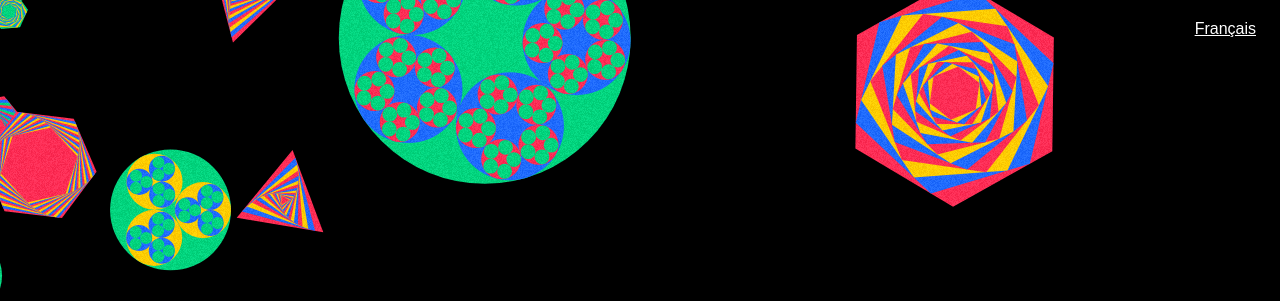
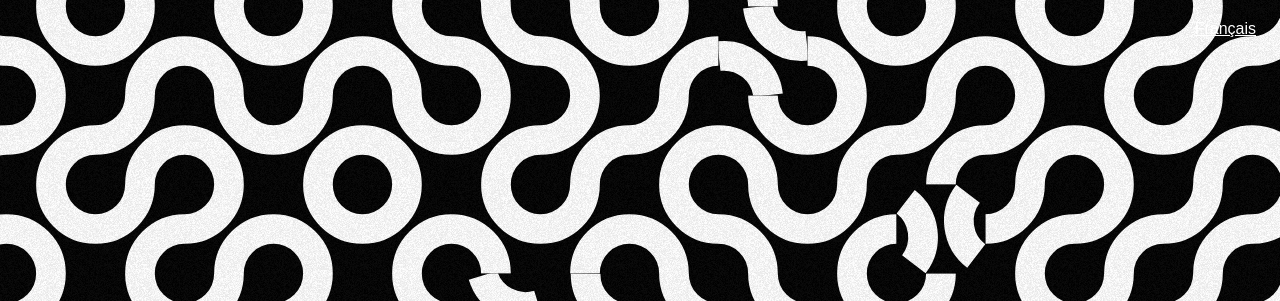
Before and after one commit to ArnaudJalbert/arnaudjalbert, an Astro site: page /en in a window 1280 px wide. Shown: the top 301 px of the page. Built offline with nearby package versions, Linux system fonts and the light colour scheme; Astro itself is replaced by a stand-in of ours.

Commit message:
feat(landing): replace fractals with drifting black and white truchet lines
Thick white quarter arcs on black link into endless winding lines that
drift from the top left. A random tile turns a quarter turn about eight
times a second. Resting tiles are stroked as one path so lines join
without seams. Runs at 24 fps with faint grain; the name inverts over it.

Blob and triangle tile variants live on the local
prototype/animated-landing branch.

```diff
--- a/src/components/Landing.astro
+++ b/src/components/Landing.astro
@@ -1,5 +1,5 @@
 ---
-// The name over an endless zoom of animated fractals flowing from the top left corner.
+// The name over a black field of white Truchet lines drifting from the top left corner.
 ---
 
 <main>
@@ -37,55 +37,27 @@
 </style>
 
 <script>
-  // Shapes live in polar coordinates around an origin just past the top left corner.
-  // Every shape grows at the same exponential rate, so the scene zooms forever toward
-  // the bottom right while new tiny shapes keep spawning at the origin.
-  const COLORS = ["#ff2d55", "#1f6bff", "#ffcc00", "#00d47e"];
-  const FRACTALS = ["orbits", "whirl"] as const;
-  const POLYGON_SIDES = [3, 5, 6];
-  const DOUBLING_SECONDS = 5;
-  const SPAWNS_PER_DOUBLING = 3;
-  const SPAWN_DISTANCE = 2;
-  const GROWTH = Math.LN2 / DOUBLING_SECONDS;
-  const FRAME_MS = 1000 / 30;
+  // A grid of tiles slides diagonally. Each tile holds two thick quarter arcs joining edge
+  // midpoints, in one of two orientations, so the arcs link into endless winding lines.
+  // Every so often a random tile turns a quarter turn into its other orientation.
+  const DRIFT_SPEED = 18; // px per second, along the diagonal
+  const FLIP_INTERVAL = 0.12; // seconds between flips
+  const FLIP_SECONDS = 0.9;
+  const FRAME_MS = 1000 / 24;
   const GRAIN_TILE = 128;
   const GRAIN_STRENGTH = 24;
-  const MAX_SPEED_BOOST = 5;
-  const CLICK_REACH = 0.3; // share of the screen diagonal
-  const CLICK_FORCE = 1500;
-  // Fractals only recurse while their pieces stay bigger than this, so distant shapes are cheap.
-  const MIN_DETAIL = 4;
 
-  type Point = { x: number; y: number };
-  type Shape = {
-    fractal: (typeof FRACTALS)[number];
-    angle: number;
-    distance: number;
-    radius: number;
-    rotation: number;
-    spin: number;
-    palette: string[];
-    sides: number;
-    branches: number;
-    phase: number;
-    offsetX: number;
-    offsetY: number;
-    velocityX: number;
-    velocityY: number;
-  };
+  type Tile = { orientation: number; flipStart: number }; // orientation 0 or 1
 
   const canvas = document.querySelector<HTMLCanvasElement>("main canvas")!;
   const context = canvas.getContext("2d")!;
-  const origin = { x: 0, y: 0 };
-  const pointer = { x: 0, y: 0, tracked: false, speed: 0 };
-  let speedBoost = 1;
-  let elapsed = 0;
+  const tiles = new Map<string, Tile>();
+  let size = 0;
   let width = 0;
   let height = 0;
-
-  const randomBetween = (min: number, max: number) => min + Math.random() * (max - min);
-  const pick = <T,>(items: readonly T[]) => items[Math.floor(Math.random() * items.length)];
-  const farthest = () => Math.hypot(width, height) * 1.3;
+  let offset = 0;
+  let elapsed = 0;
+  let sinceFlip = 0;
 
   const resize = () => {
     width = canvas.clientWidth;
@@ -93,12 +65,11 @@
     canvas.width = width * devicePixelRatio;
     canvas.height = height * devicePixelRatio;
     context.setTransform(devicePixelRatio, 0, 0, devicePixelRatio, 0, 0);
-    origin.x = -0.05 * width;
-    origin.y = -0.05 * height;
+    size = Math.round(Math.max(48, Math.min(width, height) / 9));
   };
 
-  // Each color is a small tile with faint grain baked in, so grain costs nothing per frame.
-  const createGrainFill = (color: string) => {
+  // Black and white with faint grain baked in, so grain costs nothing per frame.
+  const createGrainFill = (color: string, direction: number) => {
     const tile = document.createElement("canvas");
     tile.width = tile.height = GRAIN_TILE;
     const tileContext = tile.getContext("2d")!;
@@ -106,197 +77,137 @@
     tileContext.fillRect(0, 0, GRAIN_TILE, GRAIN_TILE);
     const pixels = tileContext.getImageData(0, 0, GRAIN_TILE, GRAIN_TILE);
     for (let i = 0; i < pixels.data.length; i += 4) {
-      const shift = (Math.random() - 0.5) * GRAIN_STRENGTH;
+      const shift = Math.random() * GRAIN_STRENGTH * direction;
       for (let channel = 0; channel < 3; channel++) pixels.data[i + channel] += shift;
     }
     tileContext.putImageData(pixels, 0, 0);
     return context.createPattern(tile, "repeat")!;
   };
-  const fills = new Map(COLORS.map((color) => [color, createGrainFill(color)]));
+  const black = createGrainFill("#000", 0.5);
+  const white = createGrainFill("#fff", -1);
 
-  // Fewer shapes along the diagonal that runs through the name, so it stays readable.
-  const randomAngle = () => {
-    const diagonal = Math.atan2(height, width);
-    let angle: number;
-    do {
-      angle = randomBetween(0.05, Math.PI / 2 - 0.05);
-    } while (Math.abs(angle - diagonal) < 0.25 && Math.random() < 0.85);
-    return angle;
+  const tileAt = (column: number, row: number) => {
+    const key = `${column},${row}`;
+    let tile = tiles.get(key);
+    if (!tile) {
+      tile = { orientation: Math.round(Math.random()), flipStart: -Infinity };
+      tiles.set(key, tile);
+    }
+    return tile;
   };
 
-  const spawn = (distance: number): Shape => ({
-    fractal: pick(FRACTALS),
-    angle: randomAngle(),
-    distance,
-    radius: distance * randomBetween(0.1, 0.3),
-    rotation: randomBetween(0, Math.PI * 2),
-    spin: randomBetween(-0.4, 0.4),
-    palette: [...COLORS].sort(() => Math.random() - 0.5).slice(0, 3),
-    sides: pick(POLYGON_SIDES),
-    branches: 3 + Math.floor(Math.random() * 3),
-    phase: randomBetween(0, Math.PI * 2),
-    offsetX: 0,
-    offsetY: 0,
-    velocityX: 0,
-    velocityY: 0,
-  });
+  const ease = (t: number) => t * t * (3 - 2 * t);
+  const flipProgress = (tile: Tile) => Math.min(1, (elapsed - tile.flipStart) / FLIP_SECONDS);
 
-  const centerOf = (shape: Shape) => ({
-    x: origin.x + Math.cos(shape.angle) * shape.distance + shape.offsetX,
-    y: origin.y + Math.sin(shape.angle) * shape.distance + shape.offsetY,
-  });
-
-  const polygonCorners = (x: number, y: number, radius: number, sides: number, rotation: number) =>
-    Array.from({ length: sides }, (_, corner) => {
-      const angle = rotation + (corner * Math.PI * 2) / sides;
-      return { x: x + Math.cos(angle) * radius, y: y + Math.sin(angle) * radius };
+  // Arcs around the top left and bottom right corners. A quarter turn gives the other orientation.
+  const addArcs = (path: Path2D, centerX: number, centerY: number, angle: number) => {
+    const half = size / 2;
+    const cos = Math.cos(angle);
+    const sin = Math.sin(angle);
+    const point = (x: number, y: number) => ({
+      x: centerX + x * cos - y * sin,
+      y: centerY + x * sin + y * cos,
     });
-
-  const addPolygon = (path: Path2D, corners: Point[]) => {
-    path.moveTo(corners[0].x, corners[0].y);
-    corners.slice(1).forEach((corner) => path.lineTo(corner.x, corner.y));
-    path.closePath();
-  };
-
-  // One path per depth, filled in order so deeper levels paint over their parents.
-  const fillPaths = (paths: Path2D[], palette: string[]) =>
-    paths.forEach((path, depth) => {
-      context.fillStyle = fills.get(palette[depth % palette.length])!;
-      context.fill(path);
-    });
-
-  // A circle holds a ring of touching circles, each holding its own ring. Levels counter-rotate.
-  const drawOrbits = (x: number, y: number, radius: number, shape: Shape) => {
-    const gap = Math.sin(Math.PI / shape.branches);
-    const childScale = gap / (1 + gap);
-    const paths: Path2D[] = [];
-    const ring = (cx: number, cy: number, r: number, level: number) => {
-      (paths[level] ??= new Path2D()).moveTo(cx + r, cy);
-      paths[level].arc(cx, cy, r, 0, Math.PI * 2);
-      const child = r * childScale;
-      if (child < MIN_DETAIL || level >= 3) return;
-      const turn = shape.rotation * (level % 2 === 0 ? 1 : -1.5);
-      for (let i = 0; i < shape.branches; i++) {
-        const angle = turn + (i * Math.PI * 2) / shape.branches;
-        ring(cx + Math.cos(angle) * (r - child), cy + Math.sin(angle) * (r - child), child, level + 1);
-      }
-    };
-    ring(x, y, radius, 0);
-    fillPaths(paths, shape.palette);
-  };
-
-  // Each polygon's corners sit partway along its parent's edges. The cut sways, so it whirls.
-  const drawWhirl = (x: number, y: number, radius: number, shape: Shape) => {
-    const cut = 0.15 + 0.1 * Math.sin(elapsed * 0.8 + shape.phase);
-    let corners = polygonCorners(x, y, radius, shape.sides, shape.rotation);
-    const paths: Path2D[] = [];
-    for (let level = 0; level < 16 && Math.hypot(corners[0].x - x, corners[0].y - y) > MIN_DETAIL; level++) {
-      addPolygon((paths[level] = new Path2D()), corners);
-      corners = corners.map((corner, i) => {
-        const next = corners[(i + 1) % corners.length];
-        return { x: corner.x + (next.x - corner.x) * cut, y: corner.y + (next.y - corner.y) * cut };
-      });
-    }
-    fillPaths(paths, shape.palette);
-  };
-
-  const drawFractal = { orbits: drawOrbits, whirl: drawWhirl };
-
-  const drawShape = (shape: Shape) => {
-    const { x, y } = centerOf(shape);
-    const radius = shape.radius;
-    if (x + radius < 0 || y + radius < 0 || x - radius > width || y - radius > height) return;
-    drawFractal[shape.fractal](x, y, radius, shape);
-  };
-
-  const render = (shapes: Shape[]) => {
-    context.clearRect(0, 0, width, height);
-    shapes.forEach(drawShape);
-  };
-
-  // A click flings nearby shapes away from it. They keep their new path.
-  const pushAway = (shapes: Shape[], clickX: number, clickY: number) => {
-    const reach = Math.hypot(width, height) * CLICK_REACH;
-    for (const shape of shapes) {
-      const { x, y } = centerOf(shape);
-      const distance = Math.hypot(x - clickX, y - clickY) || 1;
-      if (distance > reach + shape.radius) continue;
-      const force = (1 - distance / (reach + shape.radius)) * CLICK_FORCE;
-      shape.velocityX += ((x - clickX) / distance) * force;
-      shape.velocityY += ((y - clickY) / distance) * force;
+    for (const [cornerX, cornerY, start] of [
+      [-half, -half, 0],
+      [half, half, Math.PI],
+    ]) {
+      const corner = point(cornerX, cornerY);
+      const from = point(cornerX + Math.cos(start) * half, cornerY + Math.sin(start) * half);
+      path.moveTo(from.x, from.y);
+      path.arc(corner.x, corner.y, half, start + angle, start + angle + Math.PI / 2);
     }
   };
 
-  // Moving the cursor speeds the zoom up. It eases back down once the cursor rests.
-  const updateSpeedBoost = (seconds: number) => {
-    const target = 1 + Math.min(pointer.speed / 300, MAX_SPEED_BOOST);
-    speedBoost += (target - speedBoost) * Math.min(1, seconds * 2);
-    pointer.speed *= Math.exp(-4 * seconds);
+  const strokeLines = (path: Path2D) => {
+    context.strokeStyle = white;
+    context.lineWidth = size / 3;
+    context.stroke(path);
   };
 
-  // Shapes stay sorted small to large so bigger, closer shapes paint on top.
-  const advance = (shapes: Shape[], seconds: number) => {
-    updateSpeedBoost(seconds);
-    elapsed += seconds;
-    const zoomSeconds = seconds * speedBoost;
-    const growth = Math.exp(GROWTH * zoomSeconds);
-    const drag = Math.exp(-3 * seconds);
-    for (const shape of shapes) {
-      shape.distance *= growth;
-      shape.radius *= growth;
-      shape.rotation += shape.spin * seconds;
-      shape.offsetX += shape.velocityX * seconds;
-      shape.offsetY += shape.velocityY * seconds;
-      shape.velocityX *= drag;
-      shape.velocityY *= drag;
+  // Resting tiles are stroked as one path, so lines join across tile edges without seams.
+  // Turning tiles are drawn on top, each clipped to its own square.
+  const render = () => {
+    context.fillStyle = black;
+    context.fillRect(0, 0, width, height);
+    const shift = offset % size;
+    const first = -Math.floor(offset / size) - 1;
+    const resting = new Path2D();
+    const turning: { x: number; y: number; angle: number }[] = [];
+    for (let row = 0; row * size - size < height + size; row++) {
+      for (let column = 0; column * size - size < width + size; column++) {
+        const centerX = column * size - size + shift + size / 2;
+        const centerY = row * size - size + shift + size / 2;
+        const tile = tileAt(first + column, first + row);
+        const progress = flipProgress(tile);
+        if (progress >= 1) {
+          addArcs(resting, centerX, centerY, (tile.orientation * Math.PI) / 2);
+        } else {
+          const angle = ((tile.orientation - 1 + ease(progress)) * Math.PI) / 2;
+          turning.push({ x: centerX, y: centerY, angle });
+        }
+      }
     }
-    const remaining = shapes.filter((shape) => {
-      const { x, y } = centerOf(shape);
-      return Math.hypot(x - origin.x, y - origin.y) - shape.radius < farthest();
-    });
-    if (Math.random() < (SPAWNS_PER_DOUBLING / DOUBLING_SECONDS) * zoomSeconds) {
-      remaining.unshift(spawn(SPAWN_DISTANCE));
+    strokeLines(resting);
+    for (const { x, y, angle } of turning) {
+      context.save();
+      context.beginPath();
+      context.rect(x - size / 2, y - size / 2, size, size);
+      context.clip();
+      context.fillStyle = black;
+      context.fillRect(x - size / 2, y - size / 2, size, size);
+      const path = new Path2D();
+      addArcs(path, x, y, angle);
+      strokeLines(path);
+      context.restore();
     }
-    return remaining;
   };
 
-  // Starts mid-zoom: shapes spread evenly across every scale the screen can show.
-  const initialShapes = () => {
-    const octaves = Math.log2(farthest() / SPAWN_DISTANCE);
-    return Array.from({ length: Math.round(octaves * SPAWNS_PER_DOUBLING) }, () =>
-      spawn(SPAWN_DISTANCE * 2 ** (Math.random() * octaves)),
-    ).sort((a, b) => a.distance - b.distance);
+  const flipRandomTile = () => {
+    const first = -Math.floor(offset / size) - 1;
+    const column = first + Math.floor(Math.random() * (width / size + 2));
+    const row = first + Math.floor(Math.random() * (height / size + 2));
+    const tile = tileAt(column, row);
+    if (flipProgress(tile) < 1) return;
+    tile.orientation = 1 - tile.orientation;
+    tile.flipStart = elapsed;
+  };
+
+  // Forget tiles that slid off the bottom right.
+  const forgetHiddenTiles = () => {
+    const first = -Math.floor(offset / size) - 1;
+    for (const key of tiles.keys()) {
+      const [column, row] = key.split(",").map(Number);
+      if (column > first + width / size + 4 || row > first + height / size + 4) tiles.delete(key);
+    }
+  };
+
+  const advance = (seconds: number) => {
+    elapsed += seconds;
+    offset += (DRIFT_SPEED / Math.SQRT2) * seconds;
+    sinceFlip += seconds;
+    while (sinceFlip > FLIP_INTERVAL) {
+      sinceFlip -= FLIP_INTERVAL;
+      flipRandomTile();
+    }
+    if (tiles.size > 4000) forgetHiddenTiles();
   };
 
   resize();
-  let shapes = initialShapes();
-  render(shapes);
+  render();
   addEventListener("resize", () => {
     resize();
-    render(shapes);
+    render();
   });
 
   if (!matchMedia("(prefers-reduced-motion: reduce)").matches) {
-    let lastMove = performance.now();
-    addEventListener("pointermove", (event) => {
-      const now = performance.now();
-      if (pointer.tracked) {
-        const moved = Math.hypot(event.clientX - pointer.x, event.clientY - pointer.y);
-        const elapsedMove = Math.max((now - lastMove) / 1000, 0.008);
-        pointer.speed = Math.max(pointer.speed, moved / elapsedMove);
-      }
-      Object.assign(pointer, { x: event.clientX, y: event.clientY, tracked: true });
-      lastMove = now;
-    });
-    addEventListener("pointerdown", (event) => pushAway(shapes, event.clientX, event.clientY));
-
     let last = performance.now();
     const frame = (now: number) => {
       requestAnimationFrame(frame);
       if (now - last < FRAME_MS) return;
-      shapes = advance(shapes, Math.min((now - last) / 1000, 0.1));
+      advance(Math.min((now - last) / 1000, 0.1));
       last = now;
-      render(shapes);
+      render();
     };
     requestAnimationFrame(frame);
   }
```
